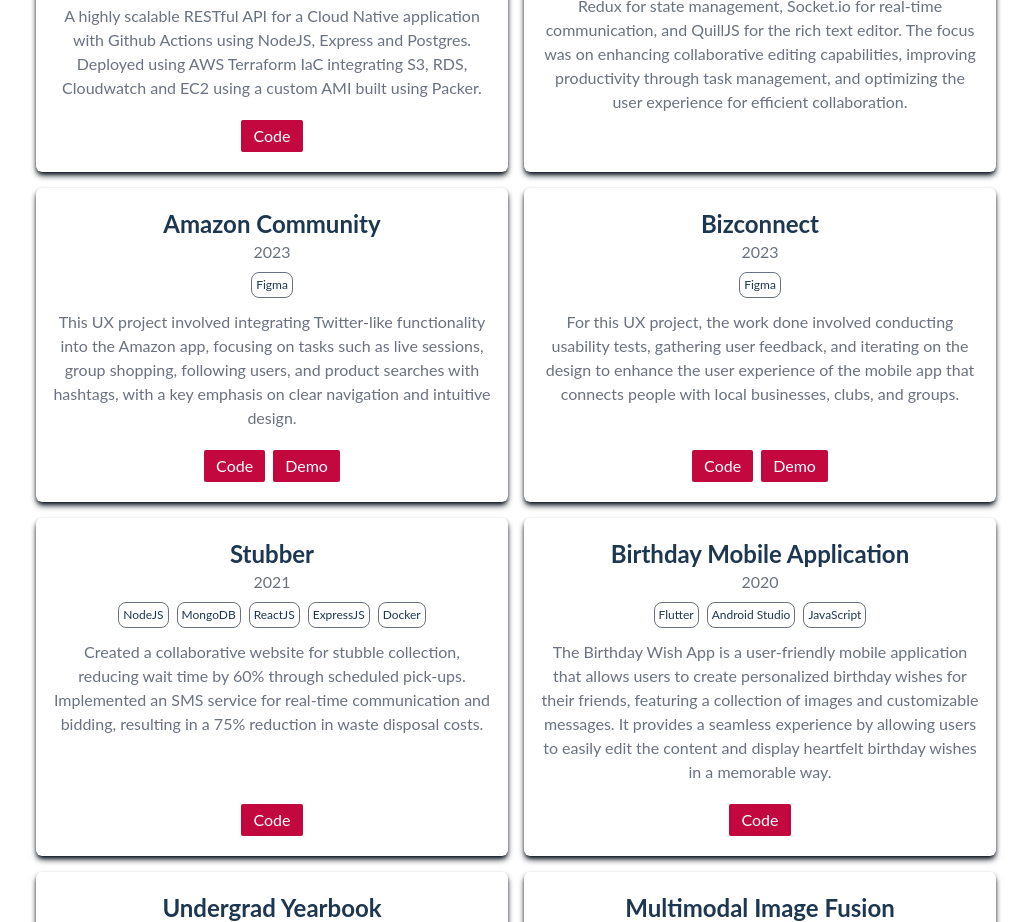
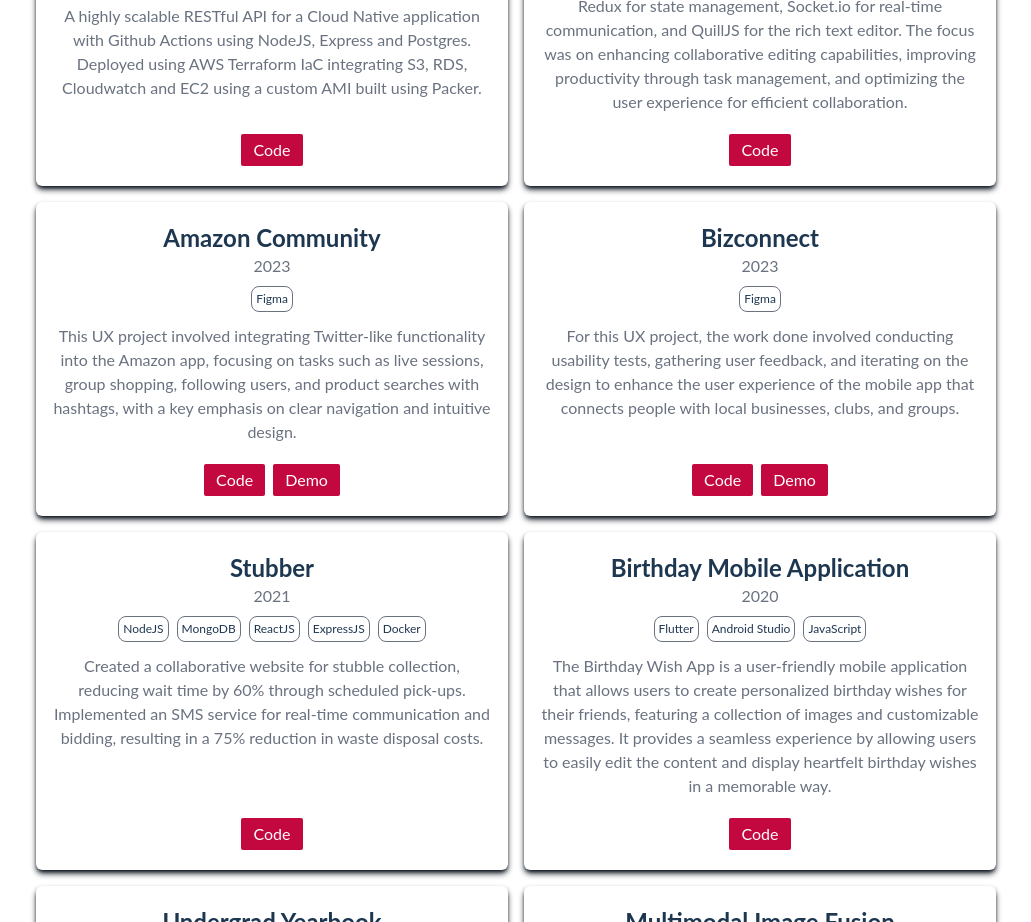
Before and after one commit to beccccaboo/beccccaboo, a React (Create React App) app: page / in a window 1280 px wide. Shown: the part 2700-3622 px from the top of the page, without its empty margins (124-1155 px from the left). Built offline with nearby package versions, Linux system fonts and the light colour scheme; the HTML template or start-up script is replaced by a standard one.

Commit message:
Add Editor Hive Code

```diff
--- a/src/components/Projects.jsx
+++ b/src/components/Projects.jsx
@@ -33,7 +33,7 @@ const Projects = () => {
                         {/* Div for Tech Stack */}
                         <div className='pt-1 flex flex-wrap justify-center gap-0 items-center'>
                             {project.tech.map((tech)=>(
-                                <p className='text-xs text-[#1e3751] border-[#6a7280] border rounded-lg m-1 p-1 hover:bg-[#1e3751] hover:text-white hover:cursor-pointer'>{tech}</p>
+                                <p className='text-xs text-[#1e3751] border-[#6a7280] border rounded-lg m-1 p-1 hover:bg-[#1e3751] hover:text-white'>{tech}</p>
                             ))}
                         </div>
                         <p className='py-2 text-[#6a7280]'>
--- a/src/data/Projects.js
+++ b/src/data/Projects.js
@@ -14,7 +14,7 @@ export const projects = [
       date: '2023',
       tech: ['NodeJS', 'MongoDB', 'ReactJS', 'ExpressJS', 'Redux'],
       tagline: 'This project involved the use of MERN stack technologies, Redux for state management, Socket.io for real-time communication, and QuillJS for the rich text editor. The focus was on enhancing collaborative editing capabilities, improving productivity through task management, and optimizing the user experience for efficient collaboration.',
-      source: '',
+      source: 'https://github.com/beccccaboo/editor-hive',
     },
     {
       id: 3,
```
Also changed, not shown: 1 other file (tests, documents, lock files or other folders).
